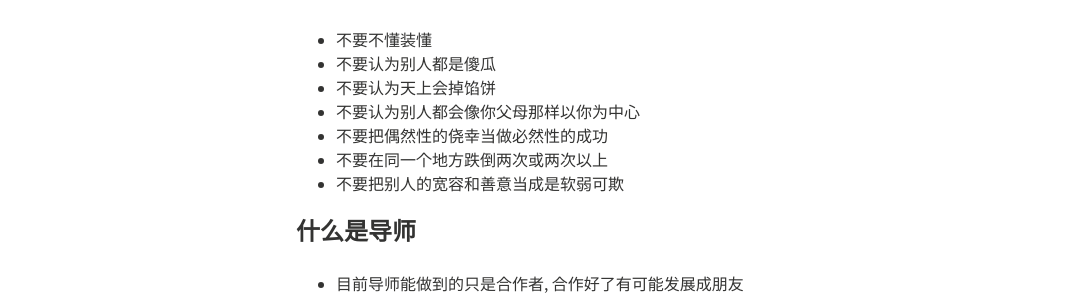
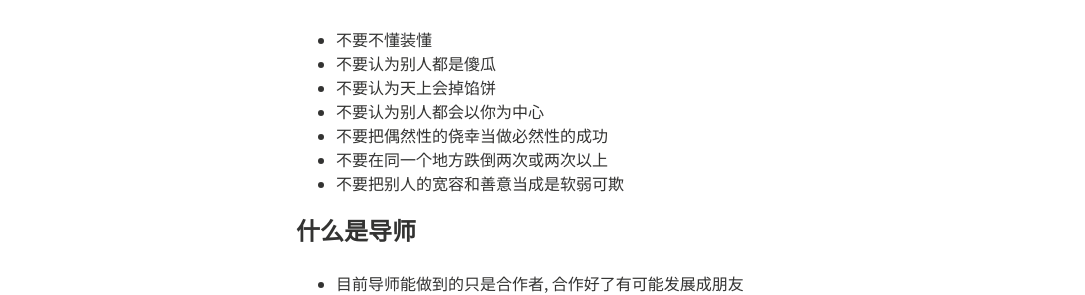
Before and after one commit to xianchaoxiu/xianchaoxiu.github.io, a Jekyll site: the page built from chinese/reading/how/index.md, in a window 1280 px wide and 900 px high, scrolled down 334 px. Shown: the part 159-454 px from the top of the window, without its empty margins (24-1109 px from the left). Built offline with Jekyll 4.4.1, drawn with Linux system fonts in a browser that asks for light colours; nearby versions of some CDN libraries.

Commit message:
Update index.md

```diff
--- a/chinese/reading/how/index.md
+++ b/chinese/reading/how/index.md
@@ -22,7 +22,7 @@ share: false
 * 不要不懂装懂
 * 不要认为别人都是傻瓜
 * 不要认为天上会掉馅饼
-* 不要认为别人都会像你父母那样以你为中心
+* 不要认为别人都会以你为中心
 * 不要把偶然性的侥幸当做必然性的成功
 * 不要在同一个地方跌倒两次或两次以上
 * 不要把别人的宽容和善意当成是软弱可欺
```
